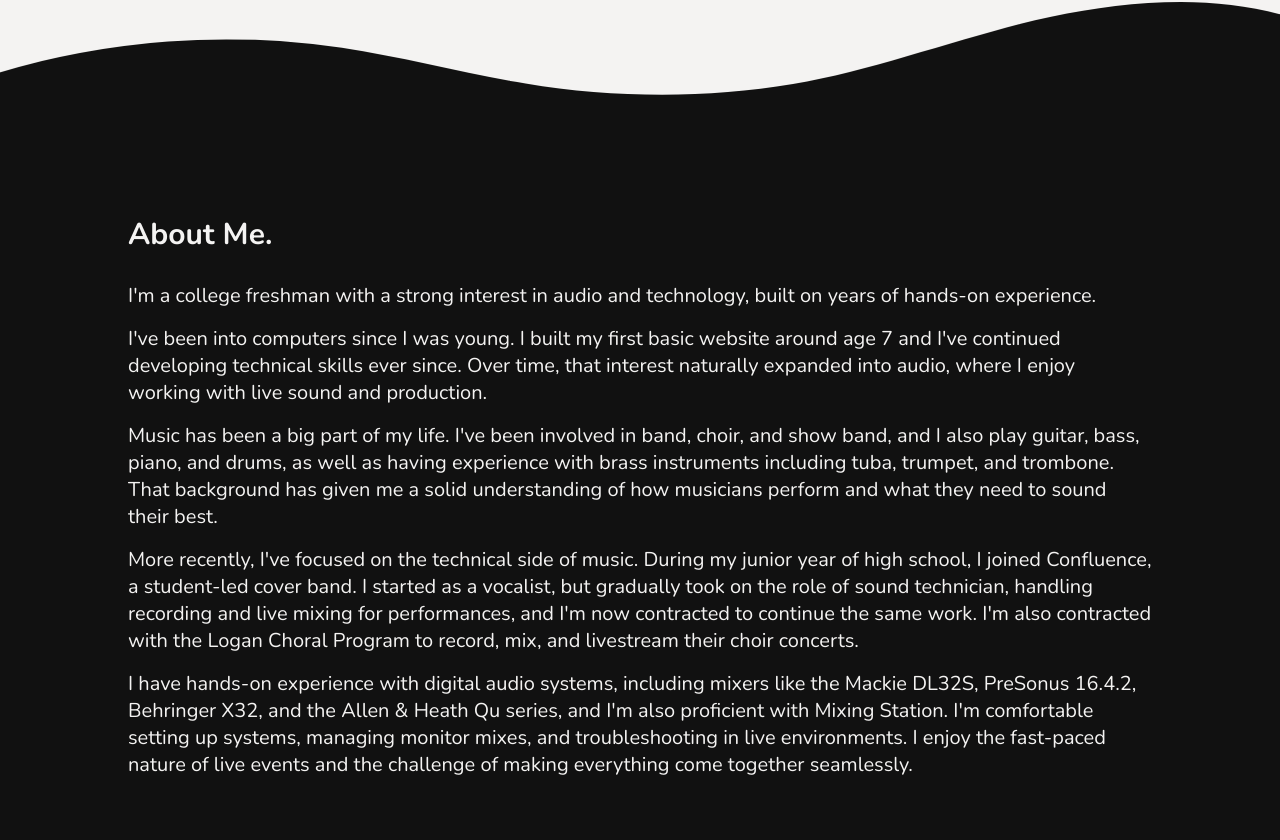
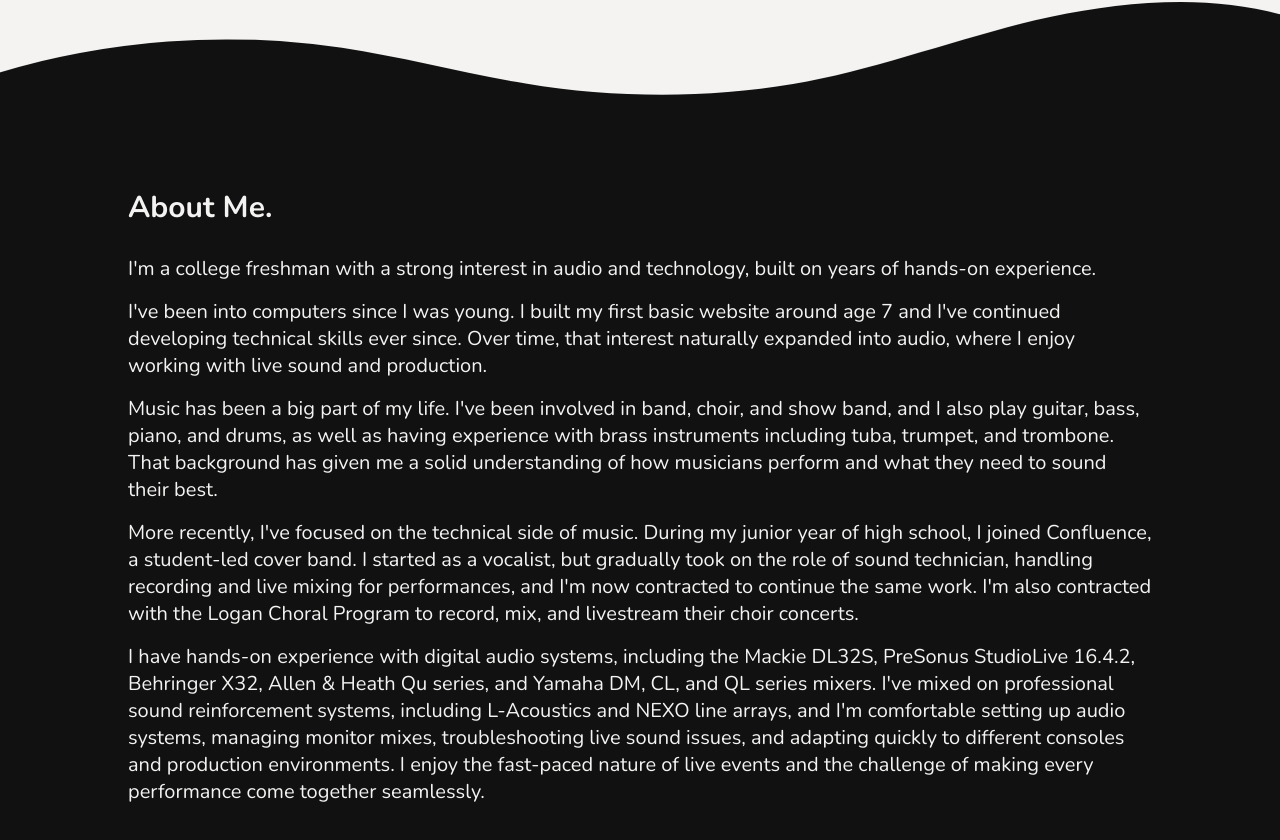
Before and after one commit to EverlyScott/everly.page, a Next.js app: page / in a window 1280 px wide. Shown: the part 1504-2344 px from the top of the page. Built offline with nearby package versions, Linux system fonts and the light colour scheme.

Commit message:
Update page.tsx

```diff
--- a/src/app/page.tsx
+++ b/src/app/page.tsx
@@ -132,10 +132,12 @@ const Home: NextPage = () => {
               concerts.
             </p>
             <p>
-              I have hands-on experience with digital audio systems, including mixers like the Mackie DL32S, PreSonus
-              16.4.2, Behringer X32, and the Allen & Heath Qu series, and I'm also proficient with Mixing Station. I'm
-              comfortable setting up systems, managing monitor mixes, and troubleshooting in live environments. I enjoy
-              the fast-paced nature of live events and the challenge of making everything come together seamlessly.
+              I have hands-on experience with digital audio systems, including the Mackie DL32S, PreSonus StudioLive
+              16.4.2, Behringer X32, Allen & Heath Qu series, and Yamaha DM, CL, and QL series mixers. I've mixed on
+              professional sound reinforcement systems, including L-Acoustics and NEXO line arrays, and I'm comfortable
+              setting up audio systems, managing monitor mixes, troubleshooting live sound issues, and adapting quickly
+              to different consoles and production environments. I enjoy the fast-paced nature of live events and the
+              challenge of making every performance come together seamlessly.
             </p>
           </div>
         </div>
```
